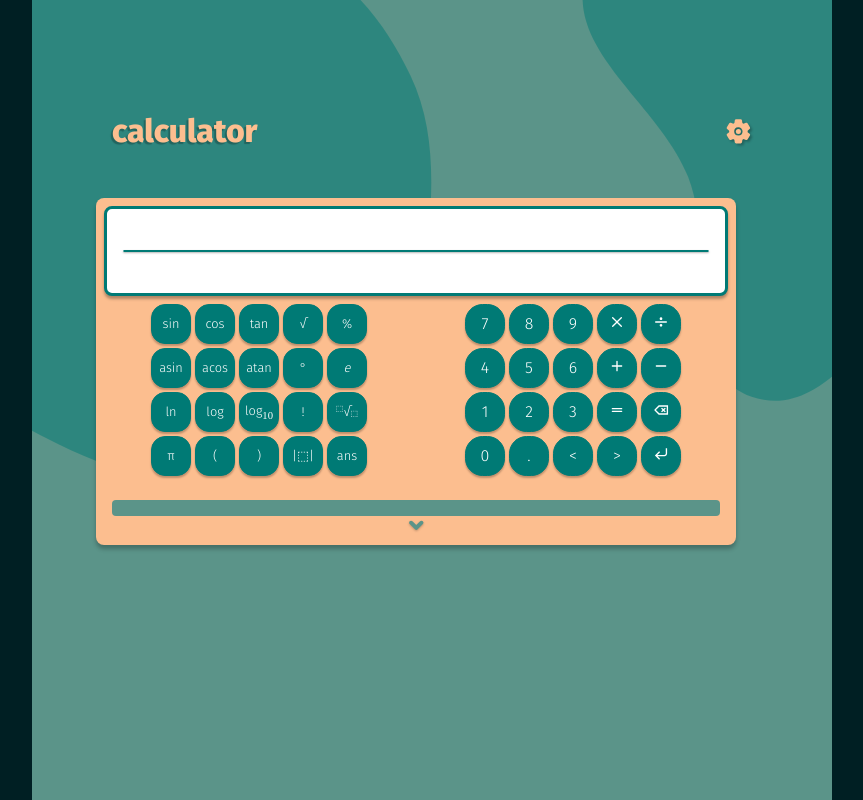
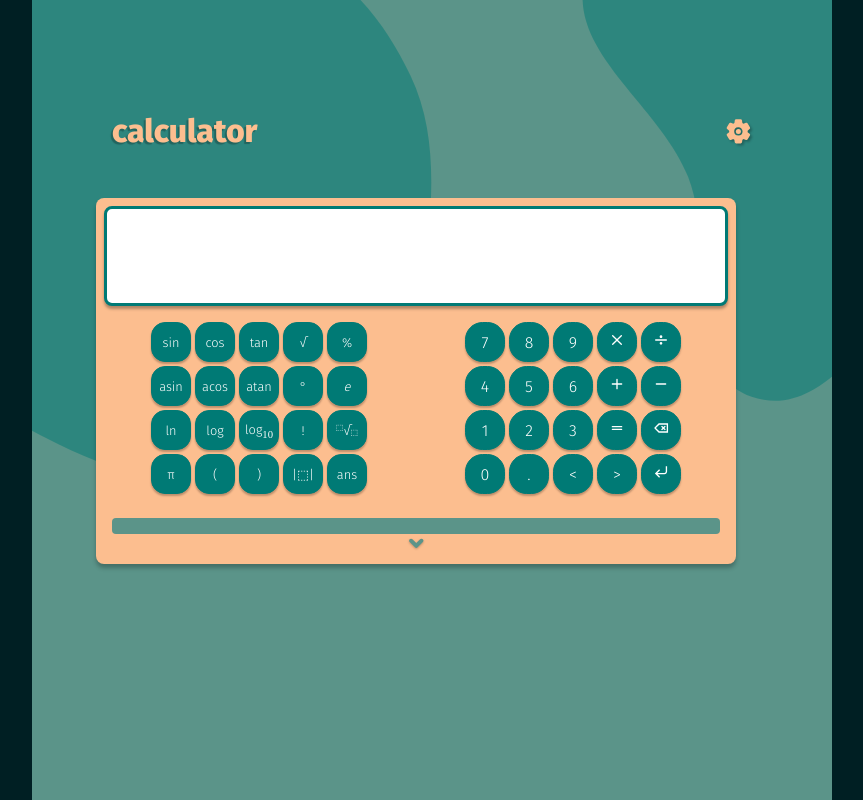
Before and after one commit to bababubudev/CalculatorJs, a React (Vite) app: page / in a window 1280 px wide. Shown: the whole page, without its empty margins (208-1071 px from the left). Built offline with nearby package versions, Linux system fonts and the light colour scheme.

Commit message:
Minor style and functionality changes

```diff
--- a/src/components/CalculationForm.tsx
+++ b/src/components/CalculationForm.tsx
@@ -1,14 +1,51 @@
 import { FormEvent } from "react";
+import Keypad from "./Keypad";
+
+type calculation = {
+  operation: string;
+  result: string;
+}
 
 interface CalculationFormProp {
   inputValue: string;
-  calculation: string;
-  setInput: (input: string) => void;
-  onSubmit: (event: FormEvent<HTMLFormElement>) => void;
+  calculation: calculation;
+  setInput: React.Dispatch<React.SetStateAction<string>>;
+  history: calculation[];
+  onSubmit: (event?: FormEvent<HTMLFormElement>) => void;
 }
 
 function CalculationForm(prop: CalculationFormProp) {
-  const { onSubmit, inputValue, setInput, calculation } = prop;
+  const { onSubmit, inputValue, setInput, history, calculation } = prop;
+
+  const keypadKeyClear = () => {
+    setInput((prev: string) => prev.slice(0, -1));
+  }
+
+  const keypadKeydown = (value: string): void => {
+    if (value === "=") {
+      setInput(calculation.result);
+      return;
+    }
+
+    setInput(prev => prev + value);
+  }
+
+  const prevAnswer = () => {
+    if (history.length === 0) return;
+    const currentResult: string = history[history.length - 1].result;
+    setInput(prev => prev + currentResult);
+  }
+
+  const onInputChange = (e: React.ChangeEvent<HTMLInputElement>) => {
+    const currentInput = e.target.value;
+    if (currentInput === "ans") {
+      setInput("");
+      prevAnswer();
+      return;
+    }
+
+    setInput(currentInput);
+  }
 
   return (
     <form
@@ -16,18 +53,24 @@ function CalculationForm(prop: CalculationFormProp) {
       onSubmit={onSubmit}
     >
       <div className="input-output">
+        <p className="show-input">
+          {calculation.result}
+        </p>
         <input
           type="text"
           className="input"
           value={inputValue}
-          onChange={e => setInput(e.target.value)}
+          onChange={onInputChange}
           autoFocus
         />
-        <hr />
-        <p className="show-input">
-          {calculation}
-        </p>
       </div>
+
+      <Keypad
+        onKeyPressed={keypadKeydown}
+        onKeySubmit={onSubmit}
+        onKeyClear={keypadKeyClear}
+        onRequestPrevAns={prevAnswer}
+      />
     </form >
   );
 }
--- a/src/evaluator.ts
+++ b/src/evaluator.ts
@@ -10,11 +10,14 @@ export type ComparisonObject = {
 
 type FunctionKeys = "sin" | "cos" | "tan" |
   "asin" | "acos" | "atan" |
-  "sqrt" | "log" | "ln" | "abs" | "!";
+  "sqrt" | "log" | "lg" | "ln" | "abs" | "!";
 
 
 function factorialize(num: number): number {
+  if (num === undefined) return 0;
   if (num < 0) return -1;
+  if (num > 180) return Infinity;
+
   else if (num === 0) return 1;
   else return (num * factorialize(num - 1));
 }
@@ -27,10 +30,11 @@ const mathFunctions: { [key in FunctionKeys]: (x: number) => number } = {
   acos: Math.acos,
   atan: Math.atan,
   sqrt: Math.sqrt,
-  log: Math.log10,
+  log: Math.log,
+  lg: Math.log10,
   ln: Math.log,
   abs: Math.abs,
-  "!": factorialize
+  "!": factorialize,
 };
 
 function evaluateExpression(input: string): number {
@@ -247,6 +251,7 @@ function evaluateRPN(rpn: string[]): number {
     }
   });
 
+  console.log(stack[0])
   return stack[0];
 }
 
--- a/src/pages/Calculator.tsx
+++ b/src/pages/Calculator.tsx
@@ -3,18 +3,17 @@ import History from "../components/History";
 import evaluateExpression from "../evaluator";
 import CalculationForm from "../components/CalculationForm";
 import { IoIosArrowDown } from "react-icons/io";
-import Keypad from "../components/Keypad";
 
-type history = {
+type calculation = {
   operation: string;
   result: string;
 }
 
 function Calculator() {
-  const [history, setHistory] = useState<history[]>([]);
+  const [history, setHistory] = useState<calculation[]>([]);
   const [inputValue, setInputValue] = useState<string>("");
   const [historyShown, setHistoryShown] = useState<boolean>(true);
-  let historyResult: history;
+  let currentResult: calculation;
 
   useEffect(() => {
     if (history.length > 0) {
@@ -25,7 +24,7 @@ function Calculator() {
     setHistoryShown(false);
   }, [history]);
 
-  const addToHistory = (element: history) => {
+  const addToHistory = (element: calculation) => {
     setHistory(prev => [...prev, element]);
   }
 
@@ -37,54 +36,34 @@ function Calculator() {
     setHistory([]);
   }
 
-  const onCalculationSubmit = (event: FormEvent<HTMLFormElement>): void => {
-    event.preventDefault();
-    if (!historyResult) return;
+  const onCalculationSubmit = (event?: FormEvent<HTMLFormElement>): void => {
+    event?.preventDefault();
+    if (!currentResult) return;
 
-    if (historyResult.result !== "") {
-      addToHistory(historyResult);
+    if (currentResult.result !== "") {
+      addToHistory(currentResult);
     }
   }
 
-  const calculate = (): string => {
+  const calculate = (): calculation => {
     let output: number = 0;
 
     try {
       output = evaluateExpression(inputValue);
 
-      historyResult = {
+      currentResult = {
         operation: inputValue,
-        result: output ? output.toString() : ""
+        result: output === undefined ? "" : output.toString()
       }
 
-      return historyResult ? historyResult.result : "";
+      return currentResult;
     } catch (error) {
-      console.log(error);
-      return "Invalid input";
+      return { operation: inputValue, result: (error as Error).message };
     }
   }
 
   const toggleHistoryShown = (): void => {
     if (!historyShown) setHistoryShown(prev => !prev);
-  }
-
-  const prevAnswer = () => {
-    if (history.length === 0) return;
-    const currentResult: string = history[history.length - 1].result;
-    setInputValue(prev => prev + currentResult);
-  }
-
-  const keypadKeyClear = () => {
-    setInputValue(prev => prev.slice(0, -1));
-  }
-
-  const keypadKeydown = (value: string): void => {
-    setInputValue(prev => prev + value);
-  }
-
-  const keypadSubmit = (): void => {
-    if (!historyResult || historyResult.result === "") return;
-    addToHistory(historyResult);
   }
 
   return (
@@ -93,13 +72,8 @@ function Calculator() {
         inputValue={inputValue}
         setInput={setInputValue}
         onSubmit={onCalculationSubmit}
+        history={history}
         calculation={calculate()}
-      />
-      <Keypad
-        onKeyPressed={keypadKeydown}
-        onKeySubmit={keypadSubmit}
-        onKeyClear={keypadKeyClear}
-        onRequestPrevAns={prevAnswer}
       />
       <div className={`hidables ${historyShown ? "history-shown" : ""} `}>
         <div className="history-control">
--- a/src/styles/components/CalculationForm.scss
+++ b/src/styles/components/CalculationForm.scss
@@ -1,7 +1,8 @@
 form {
   .input-output {
     display: grid;
-    gap: 1ch;
+    grid-template-rows: 1.5em 50px;
+    gap: 0.5ch;
 
     background-color: var(--col-white, #ffff);
     border: 3px solid var(--col-secondary);
@@ -12,16 +13,9 @@ form {
     box-shadow: 0 3px 3px hsla(0, 0%, 0%, 0.3);
 
     p {
+      font-family: "Bold";
       text-align: end;
-      font-weight: bold;
-      padding-inline: 1em;
-      height: 1.5rem;
-    }
-
-    hr {
-      border: 1px solid var(--col-secondary);
-      border-radius: 1ch;
-      box-shadow: 0 1px 2px hsla(0, 0%, 0%, 0.3);
+      padding: 0.5ch;
     }
 
     input {
@@ -29,19 +23,18 @@ form {
       background: none;
       border: none;
 
-      font-family: inherit;
-      font-weight: bold;
-      letter-spacing: 0.3em;
-      height: 1.5rem;
+      font-size: 1.5em;
+      font-family: "ExtraLight";
+      text-align: end;
+      letter-spacing: 0.2em;
 
       &:focus {
         outline: none;
       }
     }
+  }
 
-    p,
-    input {
-      font-size: 1rem;
-    }
+  .keypad {
+    margin-top: 1rem;
   }
 }
```
